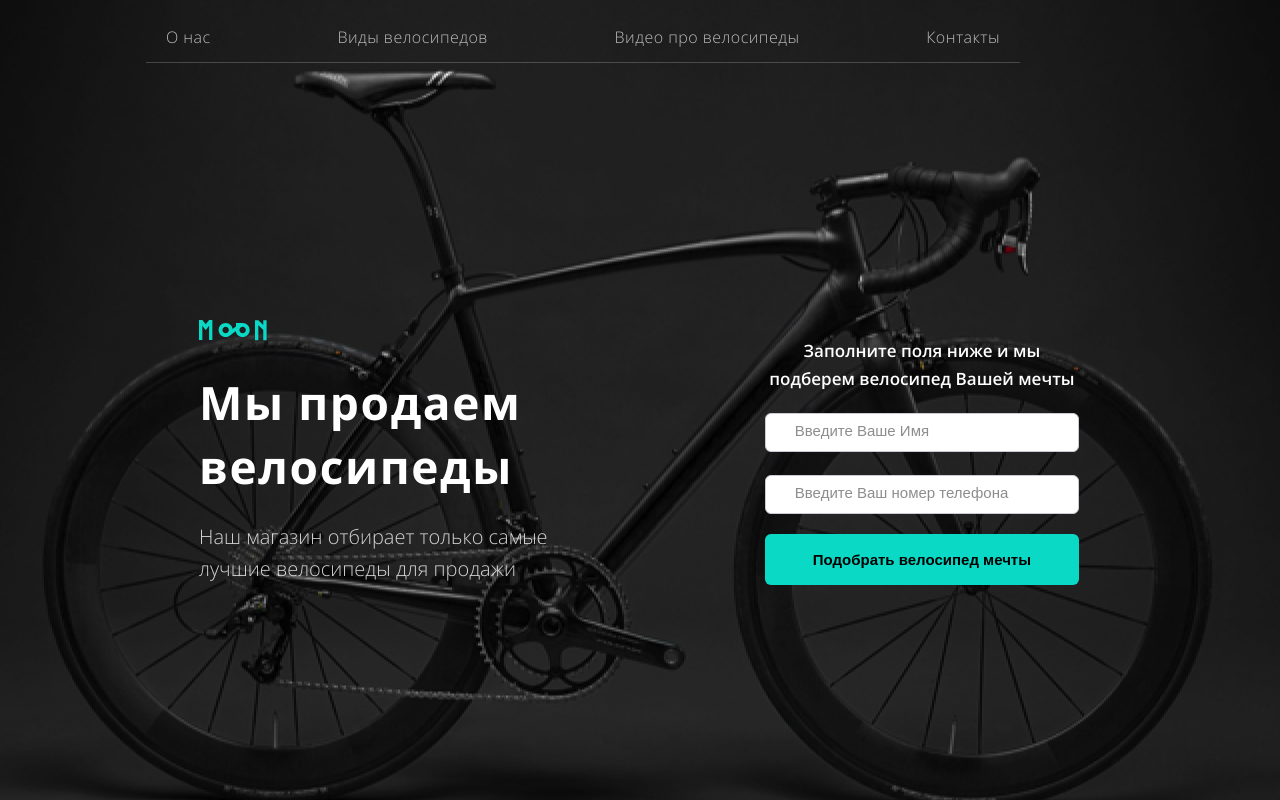
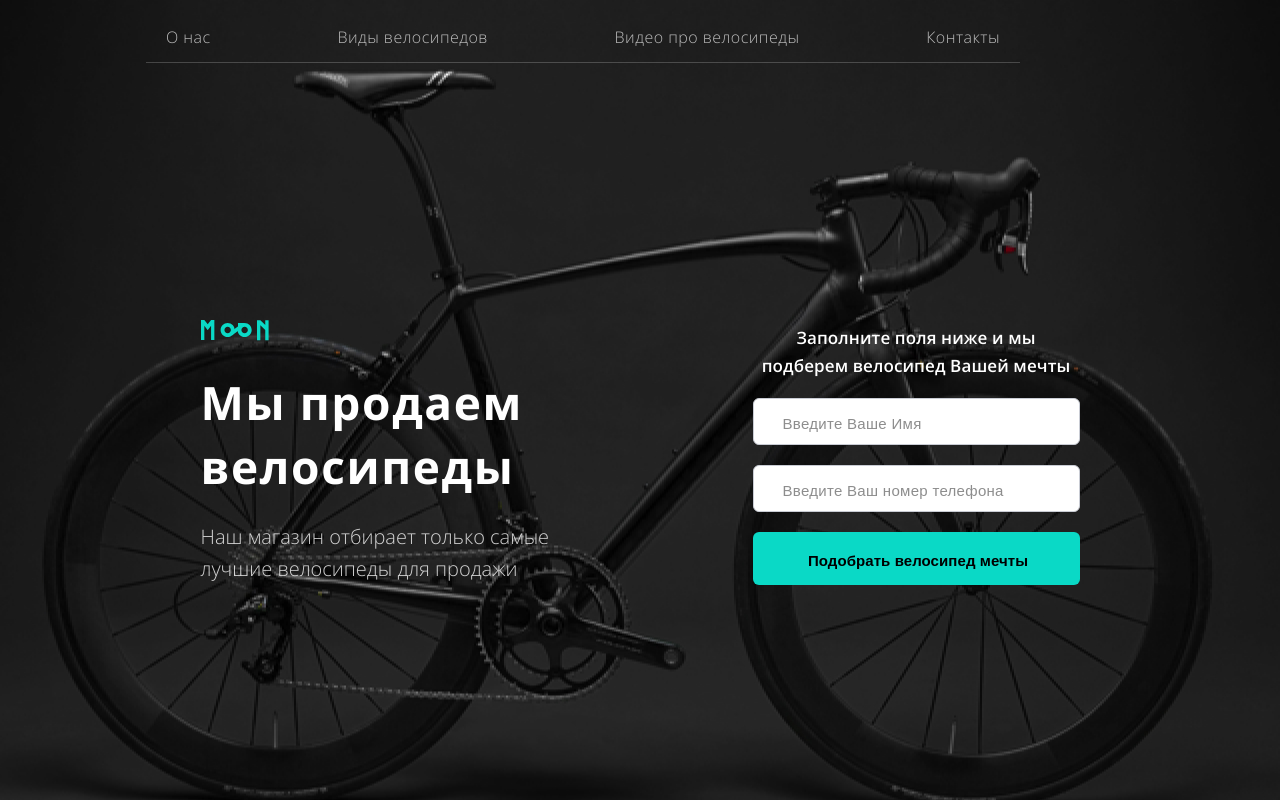
Before and after one commit to juanacardo/bikes, a website: page source/index.html in a window 1280 px wide. Shown: the top 800 px of the page. Drawn offline with nearby package versions, Linux system fonts and the light colour scheme; files that its build step writes are made by us from their sources; files whose address does not match are found by name.

Commit message:
Исправление ошибки с флекс-раскладкой в промо-блоке

```diff
--- a/source/sass/blocks/form.scss
+++ b/source/sass/blocks/form.scss
@@ -1,5 +1,6 @@
 .form__legend {
-  margin-bottom: 17px;
+  margin-bottom: 18px;
+  letter-spacing: 0.005em;
 
   @media (max-width: $tablet-width) {
     margin-bottom: 29px;
@@ -30,7 +31,7 @@
   width: 100%;
   background-color: $white;
   border: 1px solid $input-border;
-  padding-top: 10px;
+  padding-top: 18px;
   padding-right: 14px;
   padding-bottom: 12px;
   padding-left: 29px;
@@ -38,12 +39,13 @@
   &::placeholder {
     font-size: 15px;
     line-height: 24px;
+    letter-spacing: 0.02em;
     color: rgba($dark-gray, 0.5);
     opacity: 1;
   }
 
   @media (max-width: $tablet-width) {
-    padding-top: 18px;
+    padding-top: 17px;
     padding-bottom: 13px;
     padding-left: 22px;
   }
@@ -52,15 +54,16 @@
   font-weight: 600;
   font-size: 15px;
   line-height: 21px;
+  letter-spacing: 0.005em;
   color: $black;
   background-color: $mint;
   display: flex;
   align-items: center;
-  text-align: center;
-  padding-top: 15px;
+  width: 100%;
+  padding-top: 18px;
   padding-right: 48px;
-  padding-bottom: 15px;
-  padding-left: 48px;
+  padding-bottom: 14px;
+  padding-left: 52px;
   cursor: pointer;
 
   @media (max-width: $tablet-width) {
--- a/source/sass/blocks/promo.scss
+++ b/source/sass/blocks/promo.scss
@@ -25,11 +25,11 @@
 .promo__body {
   max-width: 1166px;
   margin: 0 auto;
-  padding-right: 144px;
-  padding-left: 142px;
+  padding-right: 20px;
+  padding-left: 20px;
   display: flex;
   align-items: flex-end;
-  gap: 40px;
+  gap: 20px;
 
   @media (max-width: $tablet-width) {
     max-width: 100%;
@@ -42,7 +42,11 @@
   }
 }
 .promo__text-wrapper {
+  flex-grow: 1;
+  max-width: 532px;
+
   @media (max-width: $tablet-width) {
+    max-width: 100%;
     padding-top: 21px;
     padding-right: 21px;
     padding-bottom: 77px;
@@ -63,7 +67,7 @@
   @media (max-width: $tablet-width) {
     width: 321px;
     margin: 0 auto;
-    padding-top: 70px;
+    padding-top: 71px;
   }
 }
 .promo__logo {
```
